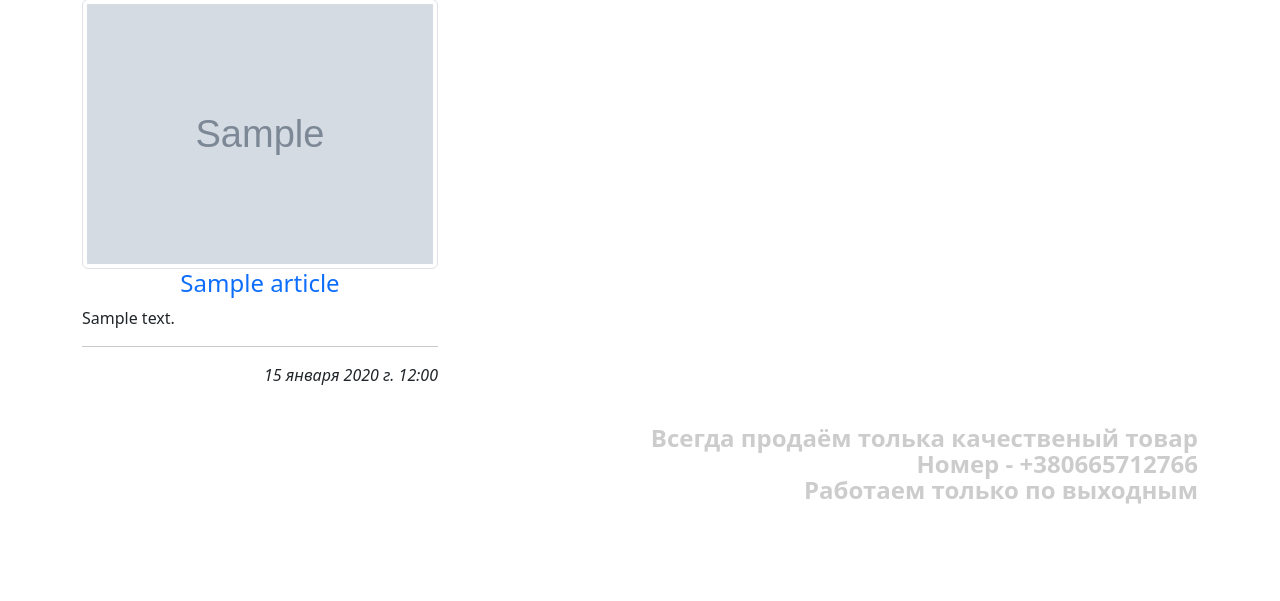
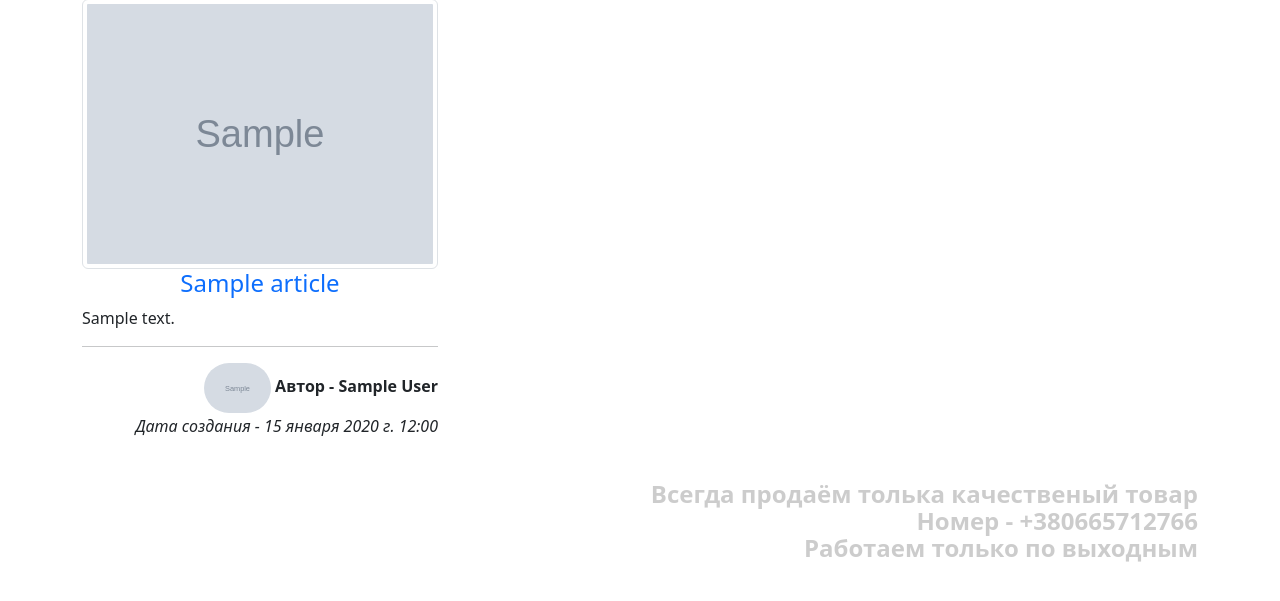
Before and after one commit to Rhineland905/Anime_magasin, a Django app: page /blog/1/ in a window 1280 px wide. Shown: the part 152-753 px from the top of the page. Run offline with Django 4.2, Linux system fonts and the light colour scheme; tables that the repository leaves empty hold one stand-in row (values such as "Sample post"); grey boxes marked "Sample" are stand-in pictures; parts of the project's set-up code (start-up, migrations or seed data) failed here and were passed over.

Commit message:
Homework_User

```diff
--- a/apps/blog/models.py
+++ b/apps/blog/models.py
@@ -2,12 +2,13 @@ from django.db import models
 from imagekit.models import ProcessedImageField, ImageSpecField
 from pilkit.processors import ResizeToFill
 from django.utils.safestring import mark_safe
+
+from apps.user.models import User
 from config.settings import MEDIA_ROOT
 
 
 class BlogCategory(models.Model):
     name = models.CharField(verbose_name='Имя категории', max_length=255)
-    # image = models.ImageField(verbose_name='Изображение', upload_to='blog/category/',null=True)
     image = ProcessedImageField(
         verbose_name='Изображение',
         upload_to='blog/category/',
@@ -51,6 +52,7 @@ class Article(models.Model):
     category = models.ForeignKey(to=BlogCategory, verbose_name='Категория', on_delete=models.CASCADE)
     title = models.CharField(verbose_name='Заголовок', max_length=255)
     text_preview = models.TextField(verbose_name='Текст-превью', null=True, blank=True)
+    user = models.ForeignKey(to=User, verbose_name='Пользователь', on_delete=models.CASCADE, null=True)
     text = models.TextField(verbose_name='Текст')
     publish_date = models.DateTimeField(verbose_name='Дата публикации')
     tags = models.ManyToManyField(to=Tag, verbose_name='Теги', blank=True)
--- a/config/settings.py
+++ b/config/settings.py
@@ -82,7 +82,7 @@ WSGI_APPLICATION = 'config.wsgi.application'
 DATABASES = {
     'default': {
         'ENGINE': 'django.db.backends.postgresql',
-        'NAME': 'Anime_shop_db_2',
+        'NAME': 'Anime_shop_db_3',
         'USER': 'Anime_shop',
         'PASSWORD': '8012',
         'HOST': 'localhost',
--- a/static/css/style.css
+++ b/static/css/style.css
@@ -7,14 +7,26 @@
     font-size: 24px;
     text-align: right;
     font-weight: bold;
-    height: 10px;
-    line-height: 10px;
+    height: 11px;
+    line-height: 20px;
 }
 .main-menu{
     margin-top: 0px;
     margin-bottom: 20px;
 }
 
+.f_l_name{
+    height: 35px;
+    line-height: 10px;
+    text-align: right;
+    font-weight: bold;
+}
+.avatar{
+    font-size: 24px;
+    height: 50px;
+    line-height: 50px;
+    border-radius: 45px;
+}
 
 .blog-item{
     margin-bottom: 30px;
--- a/templates/blog/article_list.html
+++ b/templates/blog/article_list.html
@@ -15,7 +15,12 @@
                 </h4>
                 <p>{{ article.text_preview }}</p>
                 <hr>
-                <p class="text-end"><i>{{ article.created_at }}</i></p>
+                {% if article.user.first_name or article.user.last_name  %}
+                    <p class="f_l_name"> {% if article.user.image_thumbnail %}
+                    <img class="avatar" src="{{ article.user.image_thumbnail.url }}" alt="">
+                {% endif %}Автор - {{ article.user.first_name }} {{ article.user.last_name }}</p>
+                {% endif %}
+                <p class="text-end"><i>Дата создания - {{ article.created_at }}</i></p>
             </div>
         {% endfor %}
     </div>
```
Also changed, not shown: apps/blog/migrations/0001_initial.py, apps/blog/migrations/0002_blogcategory_image.py (deleted), apps/blog/migrations/0002_initial.py (added), apps/blog/migrations/0003_alter_article_user.py (added), apps/blog/migrations/0003_remove_blogcategory_image.py (deleted), apps/blog/migrations/0004_blogcategory_image.py (deleted), apps/blog/migrations/0005_article_image.py (deleted), apps/user/migrations/0001_initial.py, apps/user/migrations/0002_user_image.py (deleted), media/blog/category/photo_2022-07-18_12-44-42.jpg (added), media/user/photo_2022-07-18_12-44-42_g6ihcjA.jpg (added), media/user/photo_2022-07-18_12-44-42_u6g6DWv.jpg (added), 2 other files.
